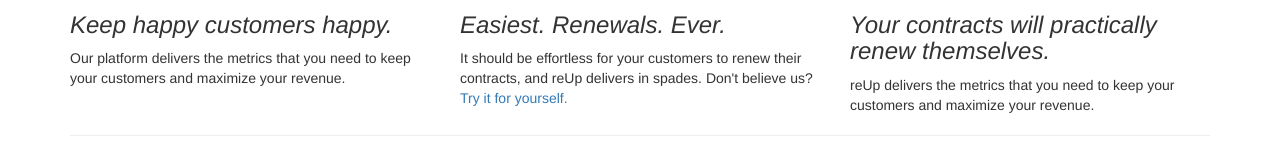
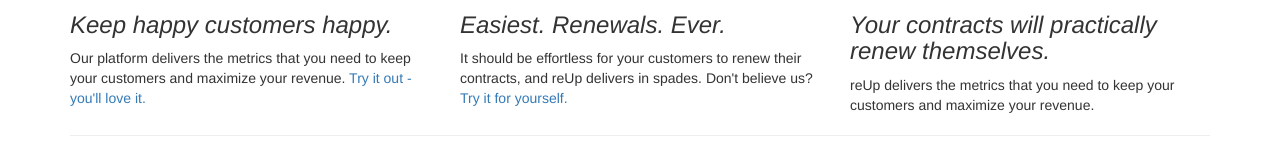
Before and after one commit to misspokeycat/coolaardvarks, a website: page public/index.html in a window 1280 px wide. Shown: the part 620-780 px from the top of the page. Drawn offline with nearby package versions, Linux system fonts and the light colour scheme.

Commit message:
Added link to demo page

```diff
--- a/public/index.html
+++ b/public/index.html
@@ -51,6 +51,7 @@
 					<h2><span class="glyphicon glyphicon-user"></span><strong> ENGAGE</strong></h2>
 					<h3><i>Keep happy customers happy.</i></h3>
 					Our platform delivers the metrics that you need to keep your customers and maximize your revenue.
+					<a href="http://salty-tor-38665.herokuapp.com/#/">Try it out - you'll love it.</a>
 				</div>
 				<div class="col-sm-4">
 					<h2><span class="glyphicon glyphicon-repeat"></span><strong> RENEW</strong></h2>
```
